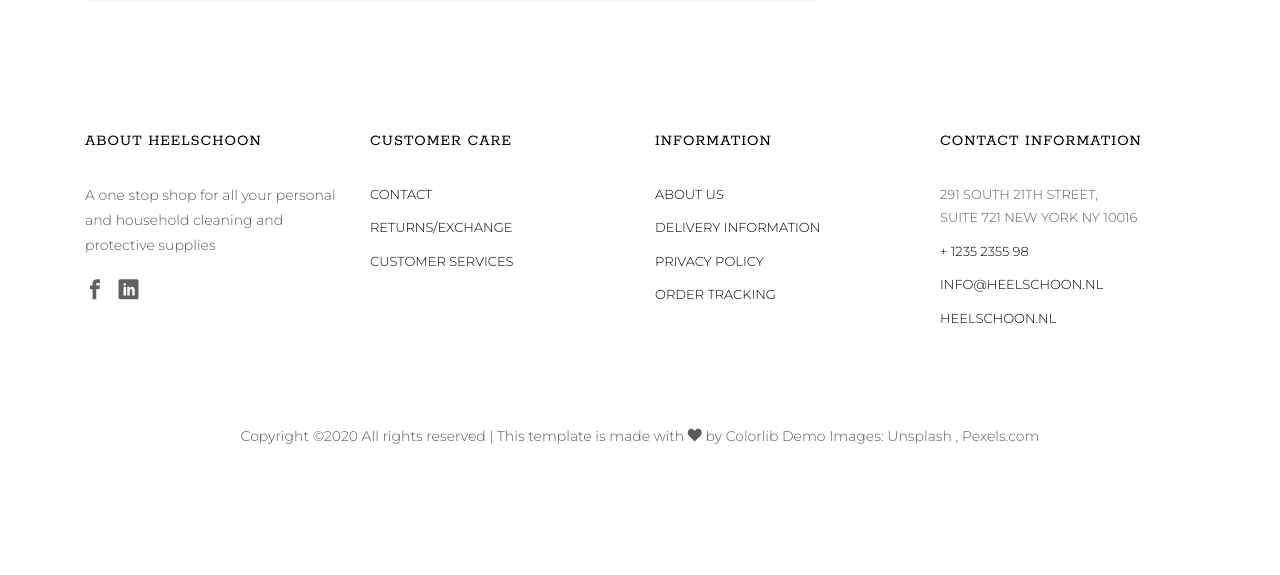
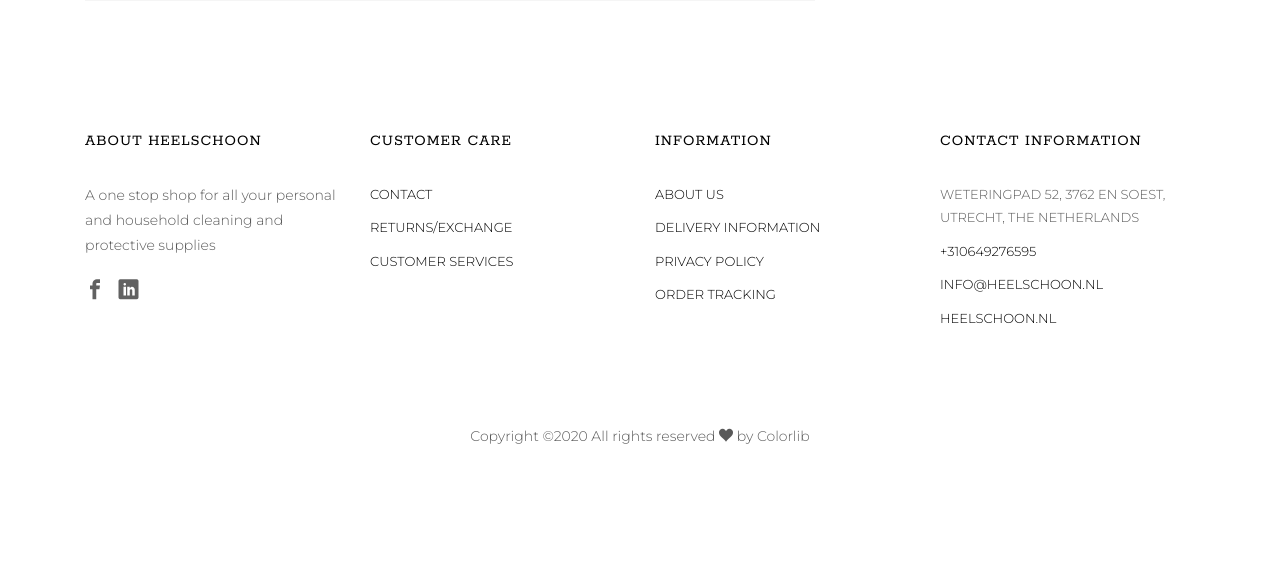
Before and after one commit to aaomoware/veryclean, a Flask app: page /customer/register in a window 1280 px wide. Shown: the part 1431-2006 px from the top of the page. Run offline with Flask 2, Linux system fonts and the light colour scheme; some libraries are stand-ins or nearby versions.

Commit message:
contact info

```diff
--- a/shop/templates/footer.html
+++ b/shop/templates/footer.html
@@ -37,8 +37,8 @@
 					<div class="col footer-col">
 						<h4>Contact Information</h4>
 						<ul class="colorlib-footer-links">
-							<li>291 South 21th Street, <br> Suite 721 New York NY 10016</li>
-							<li><a href="tel://1234567920">+ 1235 2355 98</a></li>
+							<li>Weteringpad 52, 3762 EN Soest, <br> Utrecht, The Netherlands</li>
+							<li><a href="tel://+310649276595">+310649276595</a></li>
 							<li><a href="mailto:info@Heelschoon.nl">info@Heelschoon.nl</a></li>
 							<li><a href="/">Heelschoon.nl</a></li>
 						</ul>
@@ -50,9 +50,8 @@
 					<div class="col-sm-12 text-center">
 						<p>
 							<span><!-- Link back to Colorlib can't be removed. Template is licensed under CC BY 3.0. -->
-Copyright &copy;<script>document.write(new Date().getFullYear());</script> All rights reserved | This template is made with <i class="icon-heart" aria-hidden="true"></i> by <a href="https://colorlib.com" target="_blank">Colorlib</a>
+Copyright &copy;<script>document.write(new Date().getFullYear());</script> All rights reserved <i class="icon-heart" aria-hidden="true"></i> by <a href="https://colorlib.com" target="_blank">Colorlib</a>
 <!-- Link back to Colorlib can't be removed. Template is licensed under CC BY 3.0. --></span>
-							<span class="block">Demo Images: <a href="http://unsplash.co/" target="_blank">Unsplash</a> , <a href="http://pexels.com/" target="_blank">Pexels.com</a></span>
 						</p>
 					</div>
 				</div>
```
